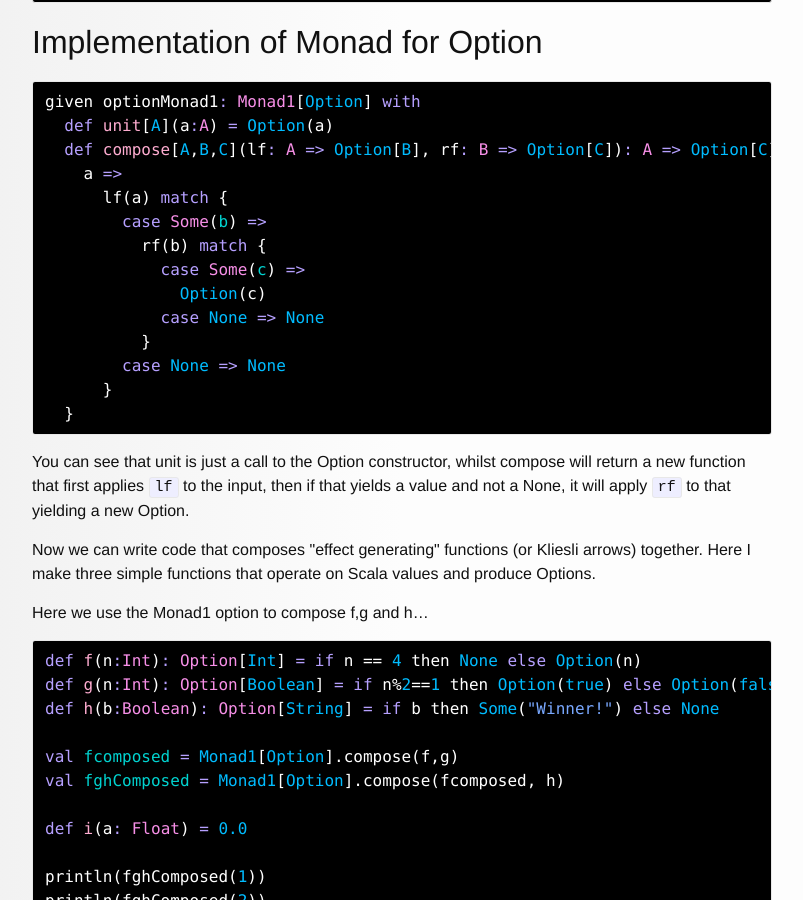
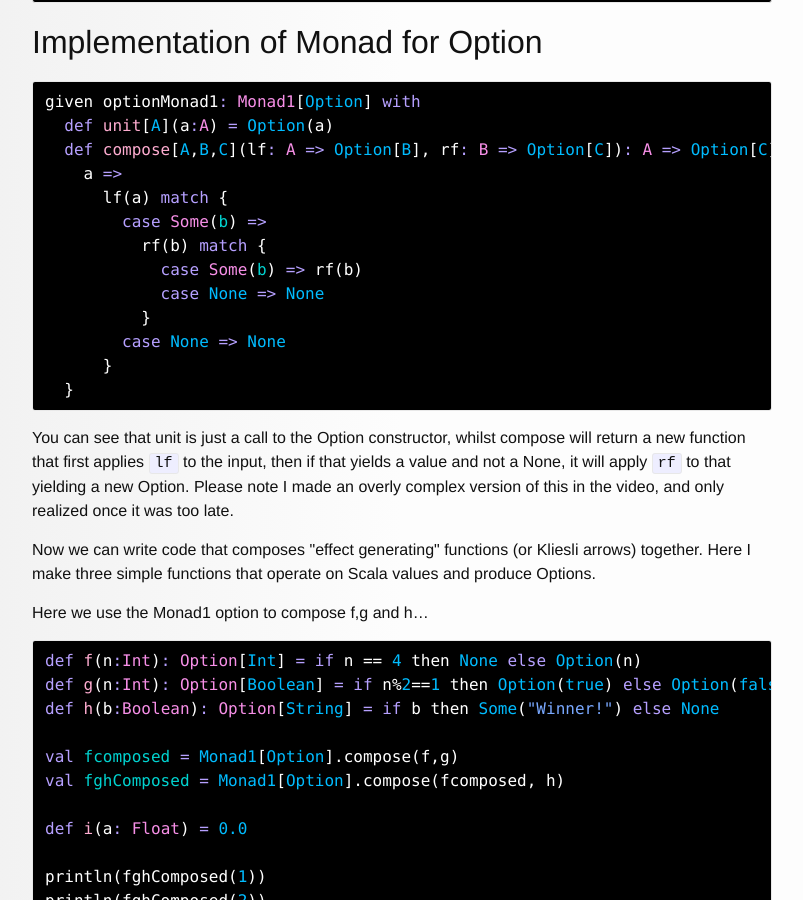
Before and after one commit to justinhj/justinhj.github.io, a Jekyll site: the page built from _posts/2021-02-02-monads-in-scala-3-for-the-genius.html, in a window 1280 px wide and 900 px high, scrolled down 5557 px. Shown: the whole window, without its empty margins (238-1041 px from the left). Built offline with Jekyll 4.4.1, drawn with Linux system fonts in a browser that asks for light colours; some of the changed text lies outside the part shown.

Commit message:
fix link

```diff
--- a/_posts/2021-02-02-monads-in-scala-3-for-the-genius.html
+++ b/_posts/2021-02-02-monads-in-scala-3-for-the-genius.html
@@ -16,7 +16,7 @@
 
 <p>
 The source code shown in the video and in the fragments below can be found here:
-<a href="https://github.com/justinhj/evalexample/tree/video-7">https://github.com/justinhj/evalexample/tree/video-7</a>
+<a href="https://github.com/justinhj/evalexample/tree/video-7-r2">https://github.com/justinhj/evalexample/tree/video-7-r2</a>
 </p>
 
 <p>
@@ -248,8 +248,7 @@
       lf(a) <span style="color: #b6a0ff;">match</span> {
         <span style="color: #b6a0ff;">case</span> <span style="color: #f78fe7;">Some</span>(<span style="color: #00d3d0;">b</span>) <span style="color: #b6a0ff;">=&gt;</span>
           rf(b) <span style="color: #b6a0ff;">match</span> {
-            <span style="color: #b6a0ff;">case</span> <span style="color: #f78fe7;">Some</span>(<span style="color: #00d3d0;">c</span>) <span style="color: #b6a0ff;">=&gt;</span>
-              <span style="color: #00bcff;">Option</span>(c)
+            <span style="color: #b6a0ff;">case</span> <span style="color: #f78fe7;">Some</span>(<span style="color: #00d3d0;">b</span>) <span style="color: #b6a0ff;">=&gt;</span> rf(b)
             <span style="color: #b6a0ff;">case</span> <span style="color: #00bcff;">None</span> <span style="color: #b6a0ff;">=&gt;</span> <span style="color: #00bcff;">None</span>
           }
         <span style="color: #b6a0ff;">case</span> <span style="color: #00bcff;">None</span> <span style="color: #b6a0ff;">=&gt;</span> <span style="color: #00bcff;">None</span>
@@ -262,7 +261,8 @@
 You can see that unit is just a call to the Option constructor, whilst
 compose will return a new function that first applies <code>lf</code> to the
 input, then if that yields a value and not a None, it will apply <code>rf</code>
-to that yielding a new Option.
+to that yielding a new Option. Please note I made an overly complex
+version of this in the video, and only realized once it was too late.
 </p>
 
 <p>
```
Also changed, not shown: org/posts/2021-02-02-monads-in-scala-3-for-the-genius.org (+4 -4 lines).
